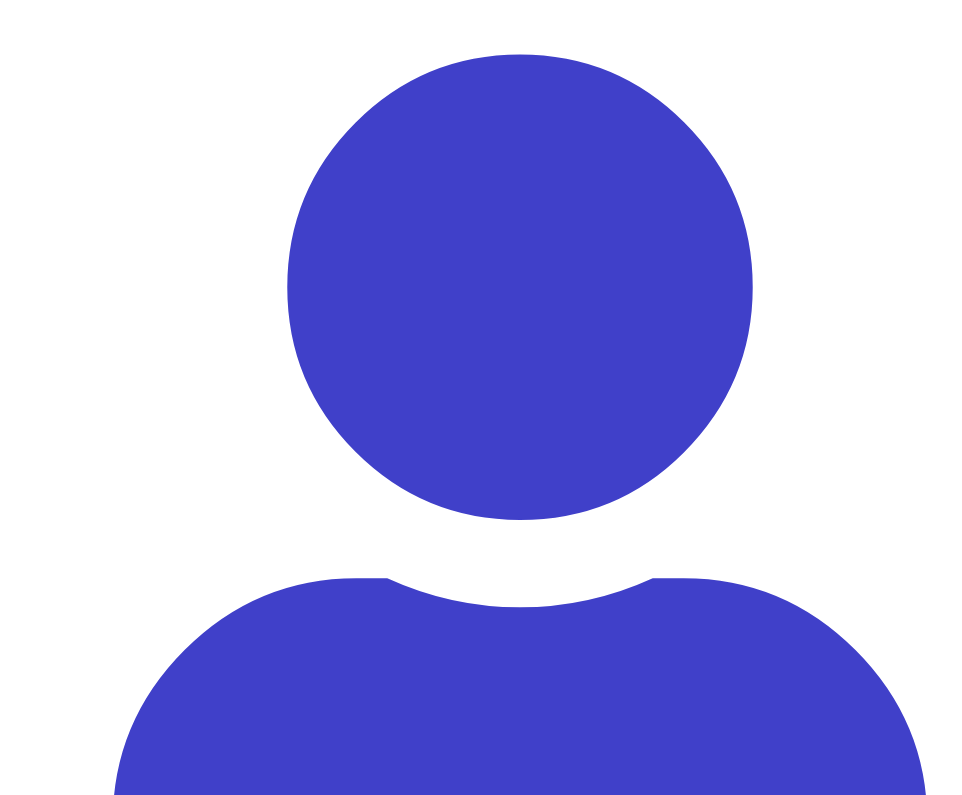
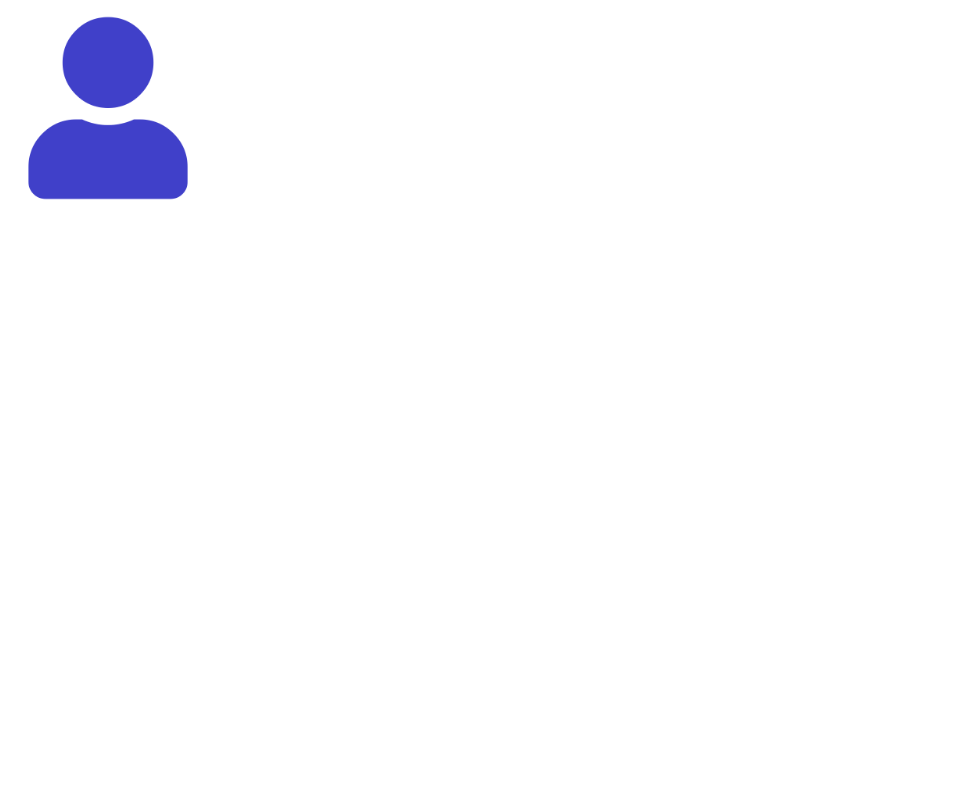
Before and after one commit to buildbro/helloHtml, a plain HTML site: page index.html in a window 1280 px wide. Shown: the top 795 px of the page, without its empty margins (0-962 px from the left). Drawn offline with Linux system fonts and the light colour scheme.

Commit message:
Add css to size image

```diff
--- a/index.html
+++ b/index.html
@@ -3,6 +3,6 @@
         <title>Hello</title>
     </head>
     <body>
-        <img src="fa_user.png" />
+        <img src="fa_user.png" style="max-width: 200px;"/>
     </body>
 </html>
```
